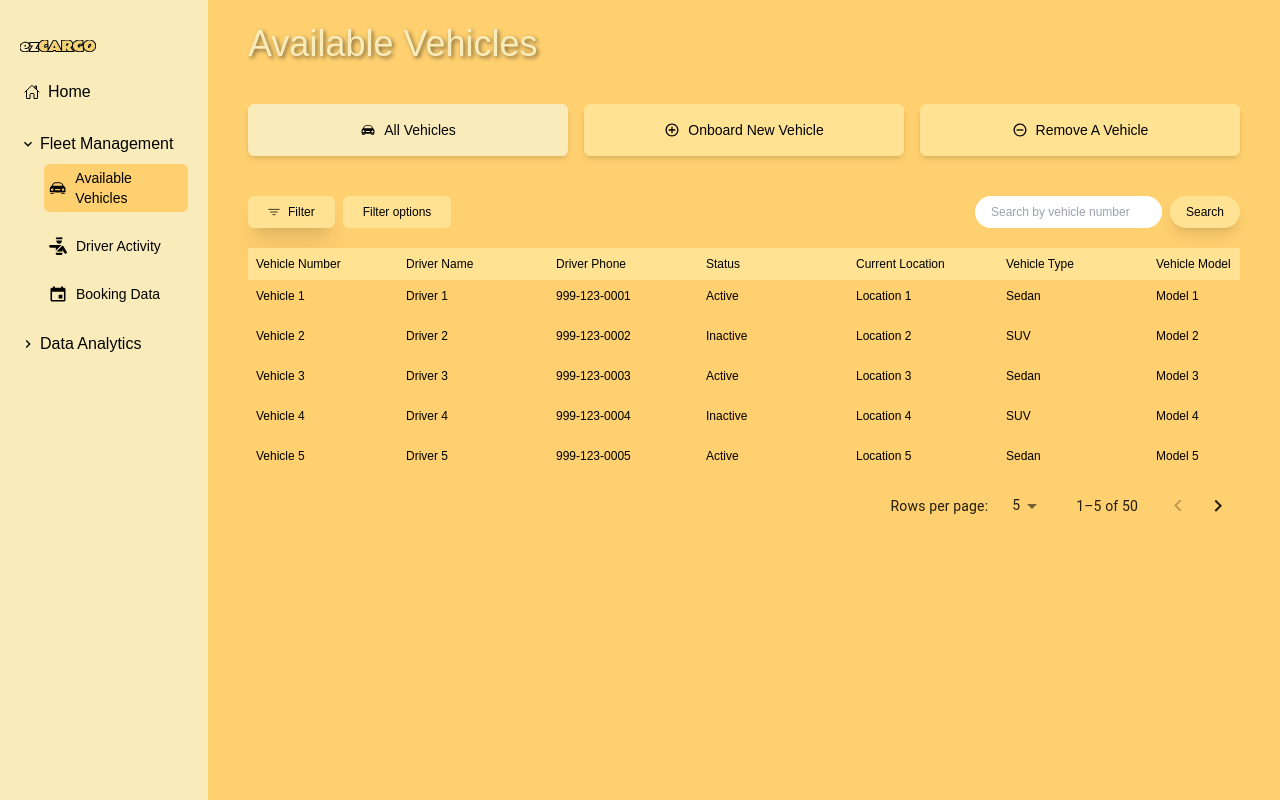
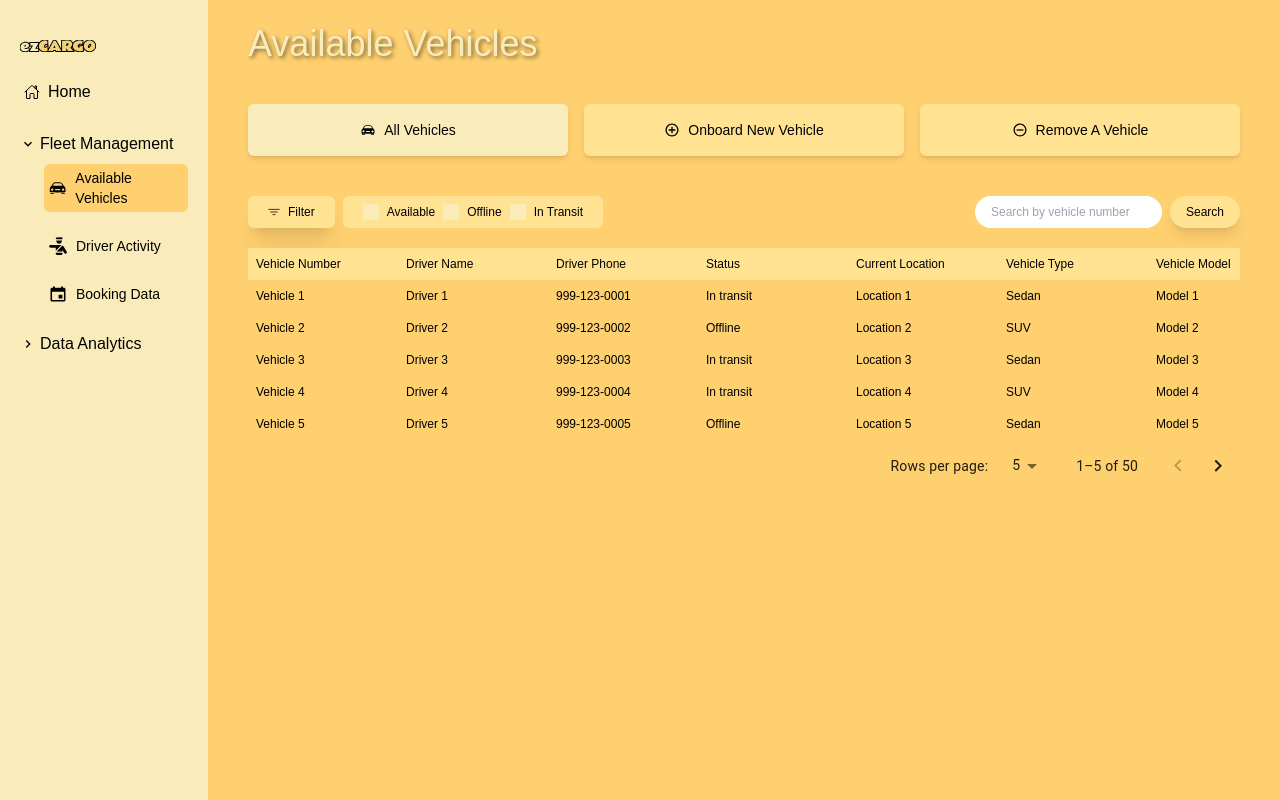
Before and after one commit to Jayanti2919/transport, a React (Vite) app in the folder client/: page /admin/availableVehicles in a window 1280 px wide. Both pictures are taken after a click on the button "Filter". Built offline with nearby package versions, Linux system fonts and the light colour scheme; a web font is replaced by a local one.

Commit message:
added filtering to vehicleDisplay

```diff
--- a/client/src/components/AllVehiclesDisplay.jsx
+++ b/client/src/components/AllVehiclesDisplay.jsx
@@ -1,21 +1,26 @@
-import React, { useState } from "react";
+import React, { useState, useEffect } from "react";
 import { IoFilterOutline } from "react-icons/io5";
 import { vehicleDisplayTitles } from "../constants";
-import TablePagination from '@mui/material/TablePagination';
+import TablePagination from "@mui/material/TablePagination";
+import { FaCheck } from "react-icons/fa6";
 
 const AllVehiclesDisplay = () => {
+  const statusOptions = ["In transit", "Available", "Offline"];
   const mockVehicleData = Array.from({ length: 50 }, (_, index) => ({
     id: index + 1,
     number: `Vehicle ${index + 1}`,
     driverName: `Driver ${index + 1}`,
     phone: `999-123-000${index + 1}`,
-    status: index % 2 === 0 ? "Active" : "Inactive",
+    status: statusOptions[Math.floor(Math.random() * statusOptions.length)],
     location: `Location ${index + 1}`,
     type: index % 2 === 0 ? "Sedan" : "SUV",
     model: `Model ${index + 1}`,
   }));
 
   const [openFilterTab, setOpenFilterTab] = useState(false);
+  const [availableCheck, setAvailableCheck] = useState(false);
+  const [offlineCheck, setOfflineCheck] = useState(false);
+  const [inTransitCheck, setInTransitCheck] = useState(false);
 
   // Pagination state
   const [page, setPage] = useState(0);
@@ -32,8 +37,34 @@ const AllVehiclesDisplay = () => {
     setPage(0);
   };
 
-  // Pagination logic to slice data
-  const paginatedData = mockVehicleData.slice(
+  // Handle filter toggle
+  const handleFilterChange = (filterName) => {
+    switch (filterName) {
+      case "available":
+        setAvailableCheck(!availableCheck);
+        break;
+      case "offline":
+        setOfflineCheck(!offlineCheck);
+        break;
+      case "inTransit":
+        setInTransitCheck(!inTransitCheck);
+        break;
+      default:
+        break;
+    }
+  };
+
+  // Apply filters
+  const filteredData = mockVehicleData.filter((vehicle) => {
+    if (availableCheck && vehicle.status === "Available") return true;
+    if (offlineCheck && vehicle.status === "Offline") return true;
+    if (inTransitCheck && vehicle.status === "In transit") return true;
+    if (!availableCheck && !offlineCheck && !inTransitCheck) return true; // No filter selected
+    return false;
+  });
+
+  // Pagination logic to slice filtered data
+  const paginatedData = filteredData.slice(
     page * rowsPerPage,
     page * rowsPerPage + rowsPerPage
   );
@@ -42,11 +73,56 @@ const AllVehiclesDisplay = () => {
     <div className="flex flex-col">
       <div className="flex items-center justify-between">
         <div className="flex items-center gap-2">
-          <button className="shadow-xl hover:bg-secondary px-5 py-2 flex gap-2 rounded-md items-center bg-accent2 text-xs">
+          <button
+            className="shadow-xl hover:bg-secondary px-5 py-2 flex gap-2 rounded-md items-center bg-accent2 text-xs"
+            onClick={() => {
+              setOpenFilterTab(!openFilterTab);
+            }}
+          >
             <IoFilterOutline />
             <span>Filter</span>
           </button>
-          <div className={`bg-accent2 px-5 py-2 text-xs rounded-md`}>Filter options</div>
+          <div
+            className={`bg-accent2 px-5 py-2 text-xs rounded-md ${
+              openFilterTab ? "block" : "hidden"
+            }`}
+          >
+            <ul className="flex gap-2">
+              <li
+                className="flex gap-2"
+                onClick={() => {
+                  handleFilterChange("available");
+                }}
+              >
+                <div className="h-4 w-4 bg-secondary text-center">
+                  <FaCheck className={`${availableCheck ? "block" : "hidden"}`} />
+                </div>
+                <span>Available</span>
+              </li>
+              <li
+                className="flex gap-2"
+                onClick={() => {
+                  handleFilterChange("offline");
+                }}
+              >
+                <div className="h-4 w-4 bg-secondary">
+                  <FaCheck className={`${offlineCheck ? "block" : "hidden"}`} />
+                </div>
+                <span>Offline</span>
+              </li>
+              <li
+                className="flex gap-2"
+                onClick={() => {
+                  handleFilterChange("inTransit");
+                }}
+              >
+                <div className="h-4 w-4 bg-secondary">
+                  <FaCheck className={`${inTransitCheck ? "block" : "hidden"}`} />
+                </div>
+                <span>In Transit</span>
+              </li>
+            </ul>
+          </div>
         </div>
         <form className="flex gap-2 items-center justify-center">
           <input
@@ -68,7 +144,7 @@ const AllVehiclesDisplay = () => {
         <div
           className="grid bg-secondary justify-between"
           style={{
-            gridTemplateColumns: `repeat(${vehicleDisplayTitles.length + 1}, minmax(150px, 1fr))`,
+            gridTemplateColumns: `repeat(${vehicleDisplayTitles.length}, minmax(150px, 1fr))`,
           }}
         >
           {vehicleDisplayTitles.map((title) => (
@@ -79,7 +155,6 @@ const AllVehiclesDisplay = () => {
               {title}
             </div>
           ))}
-          <div className="bg-accent2 text-xs text-center py-2 px-2">Actions</div>
         </div>
 
         {/* Table content */}
@@ -98,9 +173,6 @@ const AllVehiclesDisplay = () => {
             <div>{vehicle.location}</div>
             <div>{vehicle.type}</div>
             <div>{vehicle.model}</div>
-            <div>
-              <button className="bg-blue-500 text-white px-2 py-1 rounded-md">Details</button>
-            </div>
           </div>
         ))}
       </div>
@@ -108,7 +180,7 @@ const AllVehiclesDisplay = () => {
       {/* Pagination */}
       <TablePagination
         component="div"
-        count={mockVehicleData.length}
+        count={filteredData.length}
         page={page}
         onPageChange={handleChangePage}
         rowsPerPage={rowsPerPage}
--- a/client/src/pages/AdminPages/FleetManagement/AvailableVehicles.jsx
+++ b/client/src/pages/AdminPages/FleetManagement/AvailableVehicles.jsx
@@ -25,6 +25,7 @@ const AvailableVehicles = () => {
           {vehicleAdminOptions.map((option) => {
             return (
               <div
+                key={option.title}
                 className={`flex items-center justify-center ${
                   activeOption === option.title ? "bg-secondary" : "bg-accent2"
                 } shadow-md p-4 rounded-md gap-2 cursor-pointer`}
```
